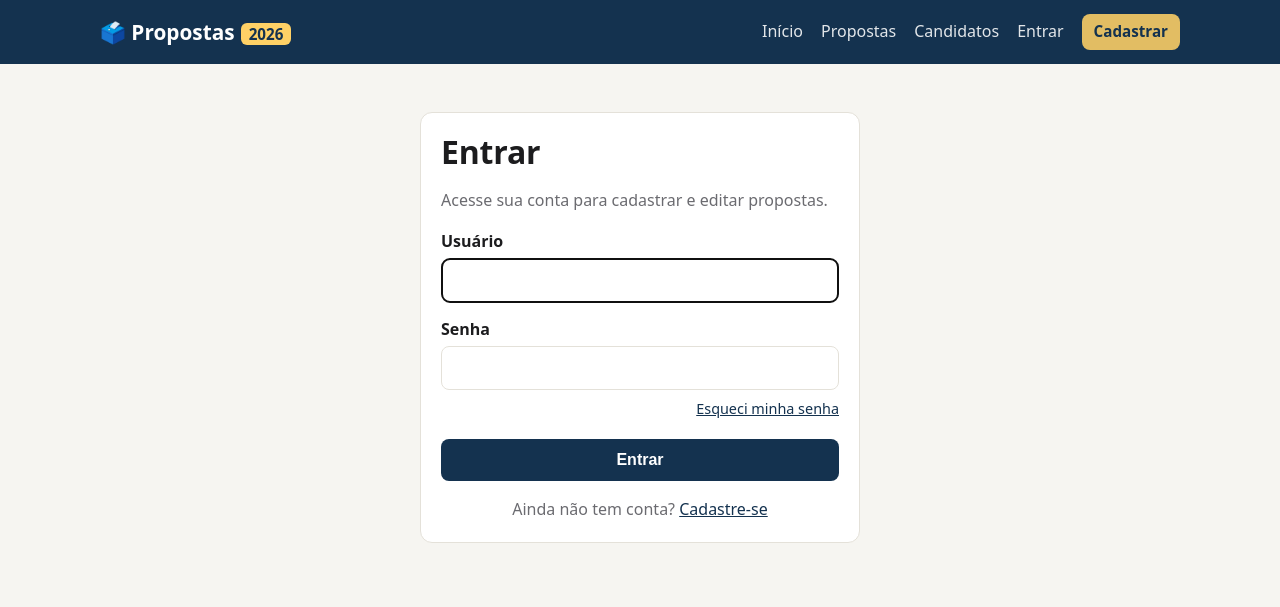
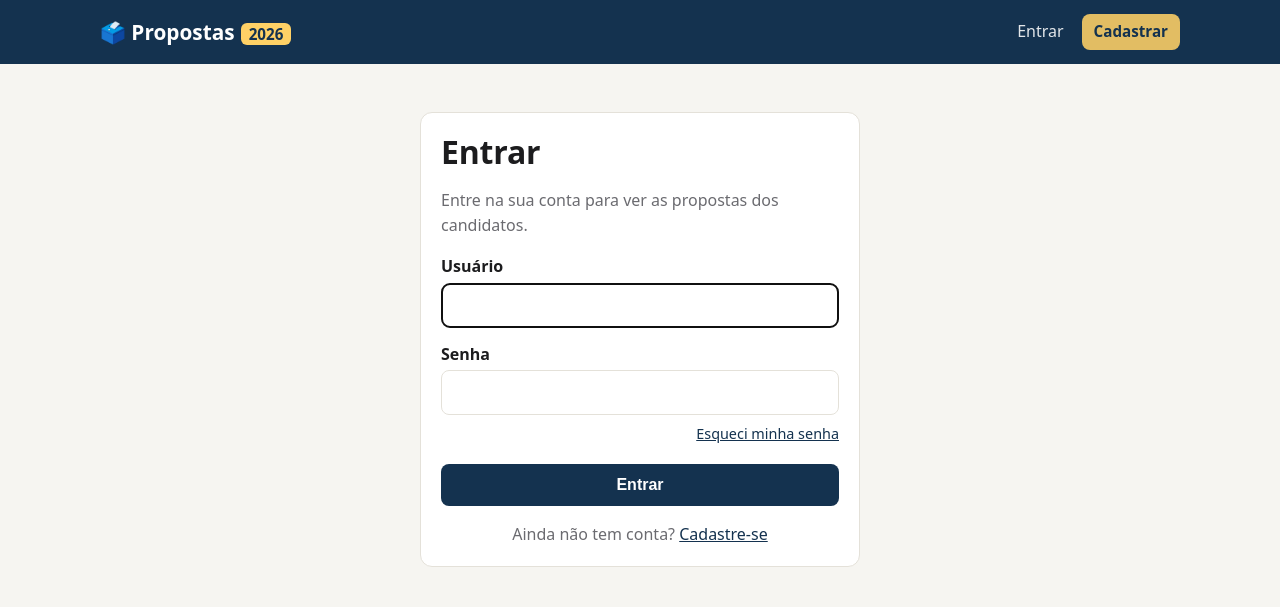
Before and after one commit to vini323/debate-politico, a Django app: page /contas/entrar/ in a window 1280 px wide. Shown: the top 607 px of the page. Run offline with Django 5.2, Linux system fonts and the light colour scheme.

Commit message:
Exige login para acessar o site
LoginRequiredMiddleware protege todas as páginas; login, cadastro e
redefinição de senha continuam abertos. Menu só aparece para quem
está logado.

Co-Authored-By: Claude Opus 5.5 <noreply@anthropic.com>
Claude-Session: https://claude.ai/code/session_017wDY4HVE3rLJsQYRZZM6BW

```diff
--- a/config/settings.py
+++ b/config/settings.py
@@ -27,6 +27,9 @@ MIDDLEWARE = [
     "django.middleware.common.CommonMiddleware",
     "django.middleware.csrf.CsrfViewMiddleware",
     "django.contrib.auth.middleware.AuthenticationMiddleware",
+    # Exige login em todas as páginas (exceto as marcadas com @login_not_required,
+    # como login, cadastro e "esqueci minha senha")
+    "django.contrib.auth.middleware.LoginRequiredMiddleware",
     "django.contrib.messages.middleware.MessageMiddleware",
     "django.middleware.clickjacking.XFrameOptionsMiddleware",
 ]
--- a/contas/views.py
+++ b/contas/views.py
@@ -1,6 +1,6 @@
 from django.contrib import messages
 from django.contrib.auth import login
-from django.contrib.auth.decorators import login_required
+from django.contrib.auth.decorators import login_not_required, login_required
 from django.contrib.auth.views import PasswordChangeView
 from django.contrib.messages.views import SuccessMessageMixin
 from django.db import transaction
@@ -11,6 +11,7 @@ from .forms import CadastroForm, DadosUsuarioForm, PerfilForm
 from .models import Perfil
 
 
+@login_not_required
 def cadastro(request):
     """Cria a conta (usuário, e-mail e senha) e já deixa a pessoa logada."""
     if request.user.is_authenticated:
--- a/requirements.txt
+++ b/requirements.txt
@@ -1 +1 @@
-Django>=5.0,<6.0
+Django>=5.1,<6.0
--- a/templates/base.html
+++ b/templates/base.html
@@ -10,11 +10,13 @@
 <body>
   <header class="topo">
     <div class="container topo-inner">
-      <a class="marca" href="{% url 'propostas:inicio' %}">🗳️ Propostas<span>2026</span></a>
+      <a class="marca" href="{% if user.is_authenticated %}{% url 'propostas:inicio' %}{% else %}{% url 'contas:login' %}{% endif %}">🗳️ Propostas<span>2026</span></a>
       <nav>
+        {% if user.is_authenticated %}
         <a href="{% url 'propostas:inicio' %}">Início</a>
         <a href="{% url 'propostas:proposta_lista' %}">Propostas</a>
         <a href="{% url 'propostas:candidato_lista' %}">Candidatos</a>
+        {% endif %}
         {% if user.is_staff %}<a href="{% url 'admin:index' %}">Admin</a>{% endif %}
         {% if user.is_authenticated %}
           <a class="btn btn-claro" href="{% url 'propostas:proposta_nova' %}">+ Nova proposta</a>
--- a/templates/contas/login.html
+++ b/templates/contas/login.html
@@ -4,7 +4,7 @@
 <div class="auth">
   <div class="card auth-card">
     <h1>Entrar</h1>
-    <p class="sub">Acesse sua conta para cadastrar e editar propostas.</p>
+    <p class="sub">Entre na sua conta para ver as propostas dos candidatos.</p>
     <form method="post">
       {% csrf_token %}
       {% include "propostas/_campos.html" %}
```
Also changed, not shown: README.md.
